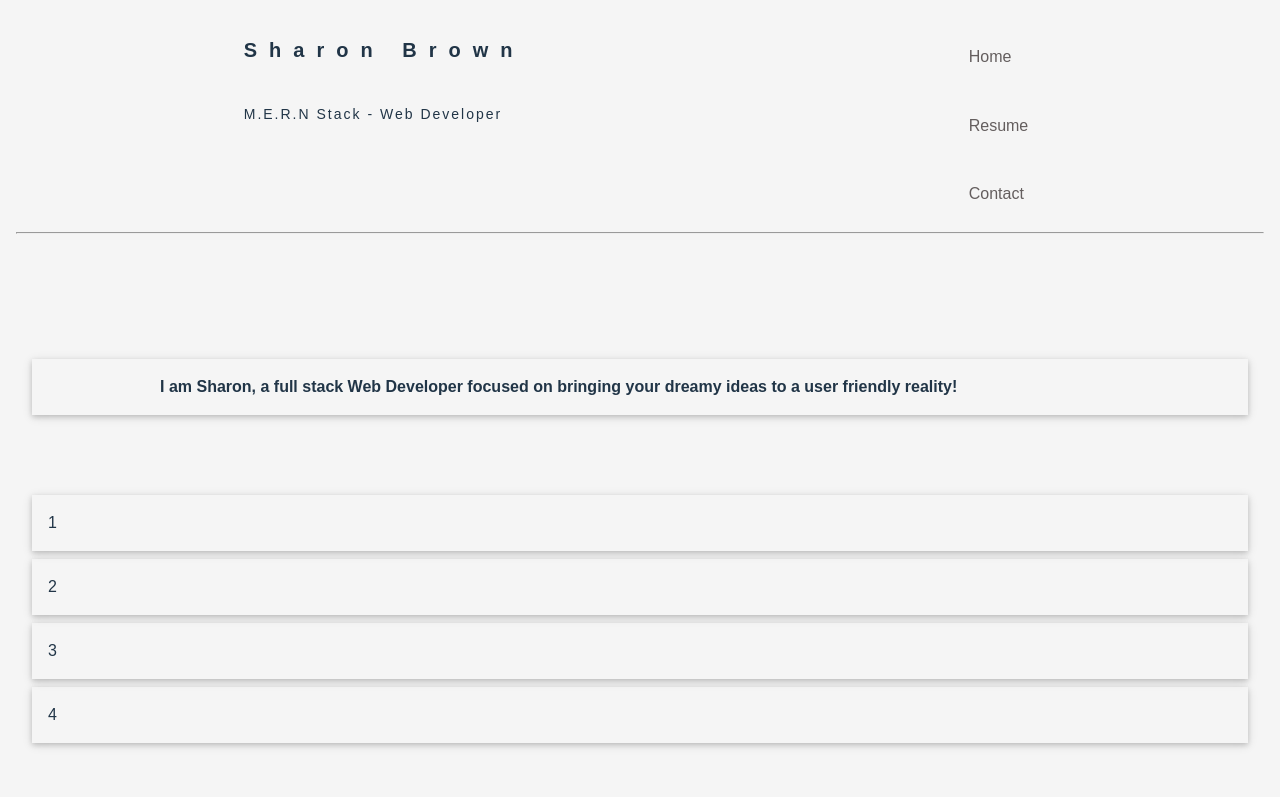
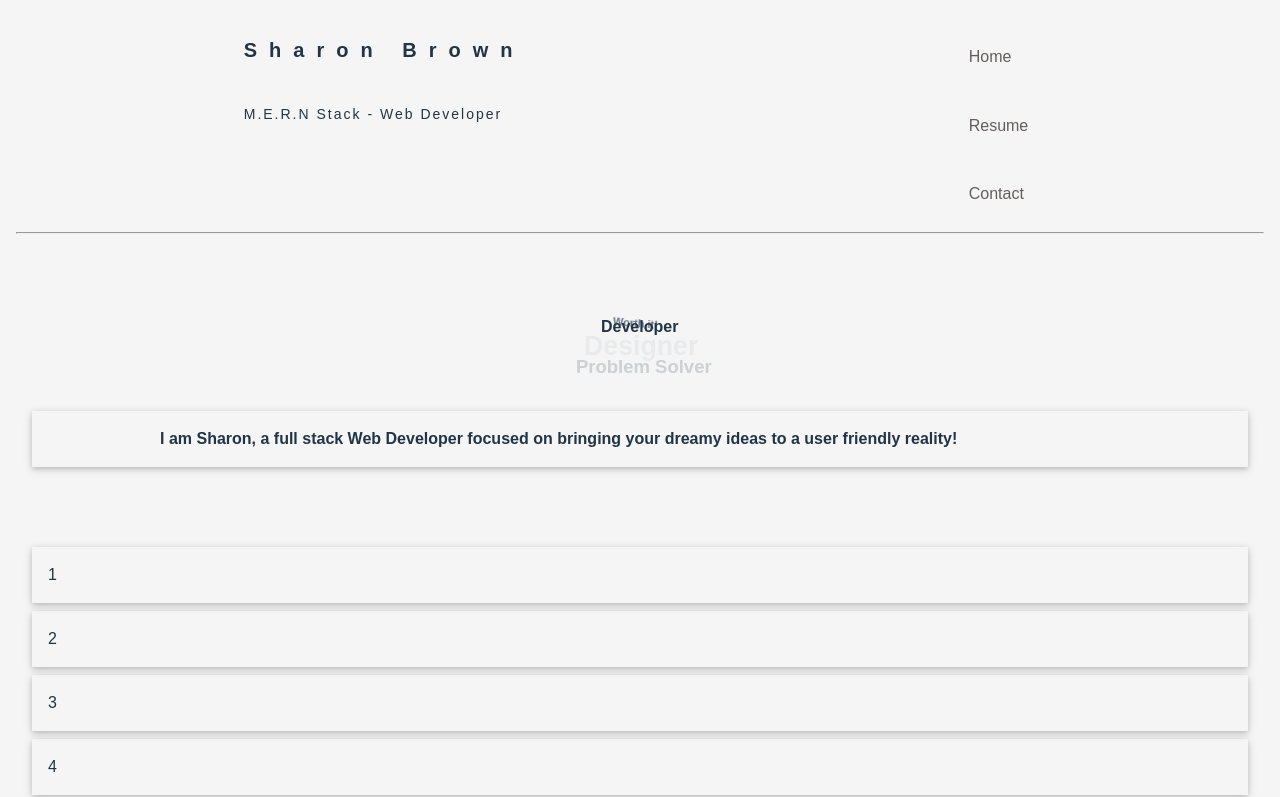
Before and after one commit to SharBrown311/Zen-Garden, a React (Vite) app in the folder client/: page / in a window 1280 px wide. Shown: the top 797 px of the page. Built offline with nearby package versions, Linux system fonts and the light colour scheme.

Commit message:
Styling changes to Home page and resume page

```diff
--- a/client/src/App.css
+++ b/client/src/App.css
@@ -86,6 +86,7 @@ i{
 @media only screen and (min-width: 249px){
   .footer-link{
     margin-right: 1.6rem;
+    margin-left: 1.6rem;
     text-align: center;
 
   }
--- a/client/src/assets/Home.jsx
+++ b/client/src/assets/Home.jsx
@@ -4,6 +4,12 @@ function Home() {
   return (
     <div className='Home container'>
        <div className='About '>
+       <div class="dropping-texts">
+  <div>Developer</div>
+  <div>Designer</div>
+  <div>Problem Solver</div>
+  <div>Worth it!</div>
+</div>
       <br />
      <h4 className='about-body container card'>
       I am Sharon, a full stack Web Developer focused on bringing your dreamy ideas to a user friendly reality!</h4>
--- a/client/src/assets/Main.css
+++ b/client/src/assets/Main.css
@@ -53,3 +53,115 @@
 .skills-section{
   margin-left: 1rem;
 }
+
+
+.dropping-texts {
+  display: flex;
+  flex-direction: row;
+  justify-content: center;
+  text-align: center;
+  height: 52px;
+  border: 1px solid transparent;
+
+}
+
+.dropping-texts > div {
+  font-size:30px;
+  opacity:0;
+  position:absolute;
+  font-weight:800;
+  /* box-shadow: 0px 60px 25px -20px rgba(0,0,0,0.5); */
+}
+
+.dropping-texts > div:nth-child(1) {
+  animation: roll 5s linear infinite 0s;
+}
+.dropping-texts > div:nth-child(2) {
+  animation: roll 5s linear infinite 1s;
+}
+.dropping-texts > div:nth-child(3) {
+  animation: roll 5s linear infinite 2s;
+}
+.dropping-texts > div:nth-child(4) {
+  animation: roll2 5s linear infinite 3s;
+}
+
+@keyframes roll {
+  0% {
+    font-size:0px;
+    opacity:0;
+    margin-left:-30px;
+    margin-top:0px;
+    transform: rotate(-25deg);
+  }
+  3% {
+    opacity:1;
+    transform: rotate(0deg);
+  }
+  5% {
+    font-size:inherit;
+    opacity:1;
+    margin-left:0px;
+    margin-top:0px;
+  }
+  20% {
+    font-size:inherit;
+    opacity:1;
+    margin-left:0px;
+    margin-top:0px;
+    transform: rotate(0deg);
+  }
+  27% {
+    font-size:0px;
+    opacity:0.5;
+    margin-left:20px;
+    margin-top:100px;
+  }
+  /* 100% {
+    font-size:0px;
+    opacity:0;
+    margin-left:-30px;
+    margin-top:0px;
+    transform: rotate(15deg); */
+  }
+
+
+@keyframes roll2 {
+  0% {
+    font-size:0px;
+    opacity:0;
+    margin-left:-30px;
+    margin-top:0px;
+    transform: rotate(-25deg);
+  }
+  3% {
+    opacity:1;
+    transform: rotate(0deg);
+  }
+  5% {
+    font-size:inherit;
+    opacity:1;
+    margin-left:0px;
+    margin-top:0px;
+  }
+  30% {
+    font-size:inherit;
+    opacity:1;
+    margin-left:0px;
+    margin-top:0px;
+    transform: rotate(0deg);
+  }
+  /* 37% {
+    font-size:1500px;
+    opacity:0;
+    margin-left:-1000px;
+    margin-top:-800px;
+  } */
+  100% {
+    font-size:0px;
+    opacity:0;
+    margin-left:-30px;
+    margin-top:0px;
+    transform: rotate(15deg);
+  }
+}
```
Also changed, not shown: 1 other file (tests, documents, lock files or other folders).
